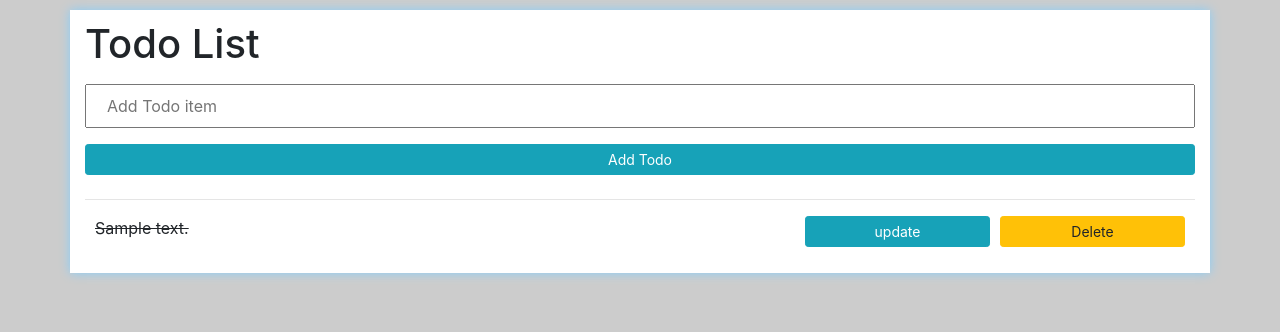
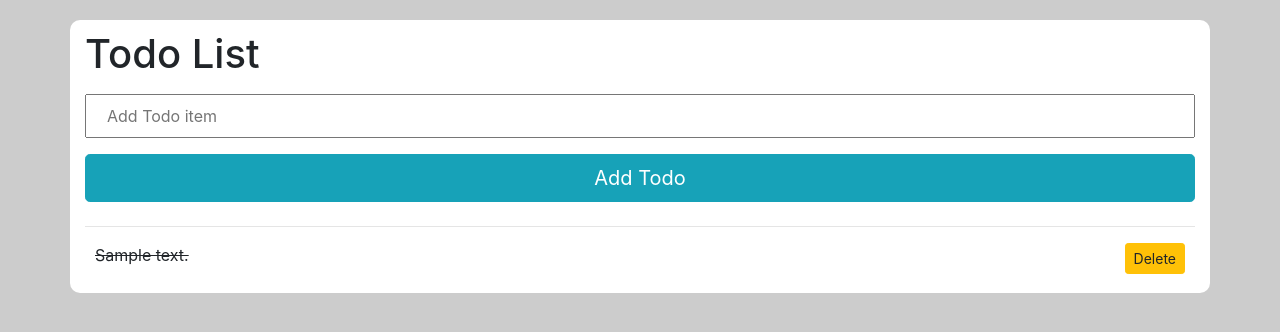
Before and after one commit to RemcoHalman/todo_app, a Django app: page / in a window 1280 px wide. Shown: the top 332 px of the page. Run offline with Django 3.2, Linux system fonts and the light colour scheme; tables that the repository leaves empty hold one stand-in row (values such as "Sample post"); some libraries are stand-ins or nearby versions.

Commit message:
styling added todo and inline completion

```diff
--- a/src/static/css/main.css
+++ b/src/static/css/main.css
@@ -5,15 +5,17 @@ body {
 
 div.container {
     background-color: white;
-    margin-top: 10px;
-    box-shadow: 0 0 10px 0 lightskyblue;
+    margin-top: 20px;
     padding-bottom: 10px;
     padding-top: 10px;
+    border-radius: 10px;
+    width: 95%;
 
 }
 
 div.single_task {
     margin: 10px;
+    display: block;
 }
 
 div.update_task {
@@ -30,24 +32,6 @@ div.update_task #id_status {
     margin: 15% 0 0 0 !important;
 }
 
-div.delete_modal_form {
-    display: grid;
-    grid-template-columns: 1fr 1fr;
-    column-gap: 10px;
-}
-
-div.single_task {
-    display: grid;
-    grid-template-columns: 700px 1fr 1fr;
-    column-gap: 10px;
-
-}
-
-button.cancelButton {
-    margin: 8px 0;
-    padding: 6px 12px;
-}
-
 input {
     width: 100%;
     padding: 8px 20px;
--- a/src/templates/home.html
+++ b/src/templates/home.html
@@ -4,7 +4,7 @@
 <form action="" method="POST" action="/">
     {% csrf_token %}
     {{form.description}}
-    <input class="btn btn-sm btn-info" type="submit" value="Add Todo">
+    <input class="btn btn-lg btn-info" type="submit" value="Add Todo">
 </form>
 
 
@@ -15,44 +15,14 @@
     <!-- Task -->
     {% if task.status == True %}
     <s>
-        {{ task.description }}
+        <a href="{% url 'un_complete_task' task.id %}" class="text-reset">{{ task.description }}</a>
     </s>
     {% else %}
-    <span>{{ task.description }}</span>
+    <a href="{% url 'complete_task' task.id %}" class="text-reset">{{ task.description }}</a>
     {% endif %}
-    <!-- Buttons -->
 
-    <a class="btn btn-sm btn-info" href="{% url 'update_task' task.id %}">update</a>
-    <button type="button" class="btn btn-sm btn-warning" data-toggle="modal" data-target="#deleteModal">
-        Delete
-    </button>
-    <!-- Modal -->
-    <div class="modal fade" id="deleteModal" tabindex="-1" role="dialog" aria-labelledby="exampleModalLabel"
-        aria-hidden="true">
-        <div class="modal-dialog" role="document">
-            <div class="modal-content">
-                <div class="modal-header">
-                    <h5 class="modal-title" id="exampleModalLabel">
-                        Are you sure you want to delete {{ task.description }}?
-                    </h5>
-                    <button type="button" class="close" data-dismiss="modal" aria-label="Close">
-                        <span aria-hidden="true">&times;</span>
-                    </button>
-                </div>
-                <div class="modal-footer">
-                    <form action="{% url 'delete_task' task.id %}" method="POST">
-                        {% csrf_token %}
-                        <div class="delete_modal_form"><button href="" type="button"
-                                class="btn btn-secondary cancelButton" data-dismiss="modal">
-                                Cancel
-                            </button>
-                            <input class="btn btn-primary" type="submit" value="Delete" />
-                        </div>
-                    </form>
-                </div>
-            </div>
-        </div>
-    </div>
+    <a class="btn btn-sm btn-warning float-right" href="{% url 'delete_task' task.id %}">Delete</a>
+
 </div>
 
 {% endfor %}
--- a/src/todo/urls.py
+++ b/src/todo/urls.py
@@ -6,7 +6,8 @@ from . import views
 urlpatterns = [
     path('', views.indexView, name='index'),
     path('update_task/<str:pk>/', views.updateView, name='update_task'),
-    path('delete_task/<str:pk>/', views.deleteView, name='delete_task')
-
-
+    path('delete_task/<str:pk>/', views.deleteView, name='delete_task'),
+    path('complete_task/<str:pk>/', views.completeView, name='complete_task'),
+    path('un_complete_task/<str:pk>/',
+         views.un_completeView, name='un_complete_task'),
 ]
--- a/src/todo/views.py
+++ b/src/todo/views.py
@@ -37,9 +37,31 @@ def updateView(request, pk):
 def deleteView(request, pk):
     task = Task.objects.get(id=pk)
 
-    if request.method == 'POST':
+    if request:
         task.delete()
         return redirect('/')
 
     context = {'task': task, 'title': "Delete view"}
     return render(request, 'delete.html', context)
+
+
+def completeView(request, pk):
+    task = Task.objects.get(id=pk)
+
+    if request:
+        task.status = True
+        task.save()
+        return redirect('/')
+    else:
+        return redirect('/')
+
+
+def un_completeView(request, pk):
+    task = Task.objects.get(id=pk)
+
+    if request:
+        task.status = False
+        task.save()
+        return redirect('/')
+    else:
+        return redirect('/')
```
